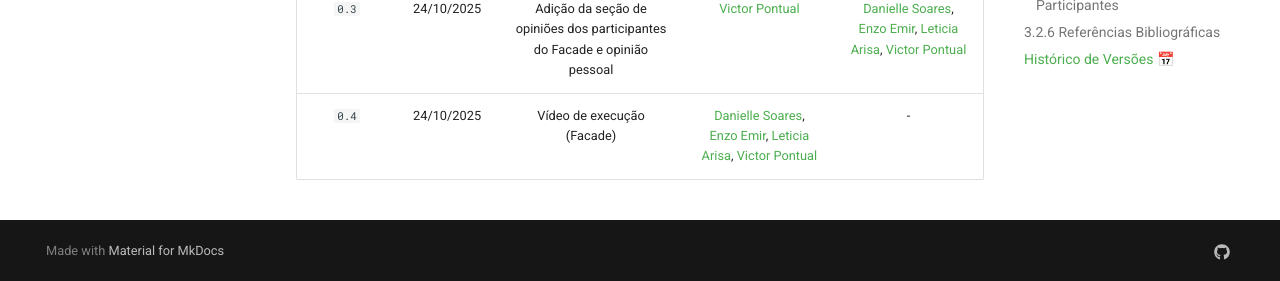
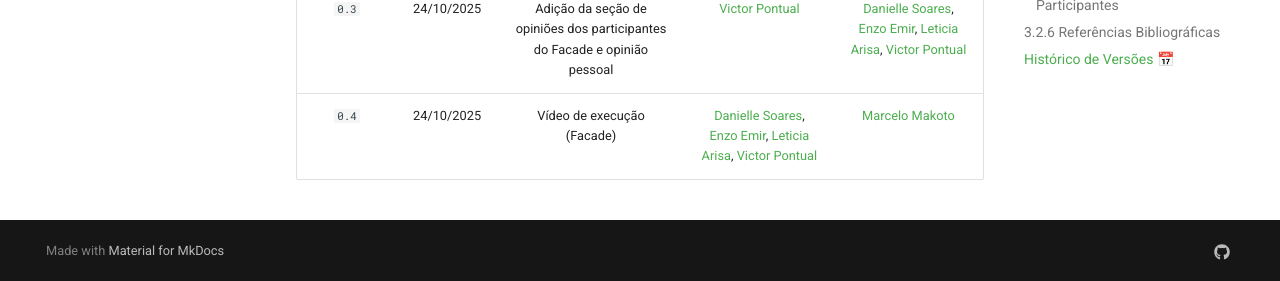
Before and after one commit to UnBArqDsw2025-2-Turma01/2025.2-T01-G1_JogoDigital_Entrega_03, an MkDocs documentation site: the page built from docs/PadroesDeProjeto/3.2.GoFsEstruturais.md, in a window 1280 px wide and 900 px high, scrolled down 14729 px. Shown: the part 616-897 px from the top of the window. Built offline with MkDocs 1.6.1 and Material for MkDocs 9.7.7, drawn with Linux system fonts in a browser that asks for light colours.

Commit message:
docs: adição de revisor

```diff
--- a/docs/PadroesDeProjeto/3.2.GoFsEstruturais.md
+++ b/docs/PadroesDeProjeto/3.2.GoFsEstruturais.md
@@ -481,4 +481,4 @@ Clique [aqui](https://www.youtube.com/watch?v=Jyx_49t3pEk) para acessar a parte
 | `0.1` | 22/10/2025 | Adicionando Documentação GoF Estrutural | [Maria Eduarda Andrade](https://github.com/dudaa28), [Rafael Welz](https://github.com/RafaelSchadt) | [Caio Duarte](https://github.com/caioduart3) |
 | `0.2` | 24/10/2025 | Adicionando Documentação do GoF Facade | [Danielle Soares](https://github.com/danielle-soaress), [Enzo Emir](https://github.com/EnzoEmir), [Leticia Arisa](https://github.com/Leticia-Arisa-K-Higa), [Victor Pontual](https://github.com/VictorPontual) | [Maria Eduarda Andrade](https://github.com/dudaa28) |
 | `0.3` | 24/10/2025 | Adição da seção de opiniões dos participantes do Facade e opinião pessoal | [Victor Pontual](https://github.com/VictorPontual) | [Danielle Soares](https://github.com/danielle-soaress), [Enzo Emir](https://github.com/EnzoEmir), [Leticia Arisa](https://github.com/Leticia-Arisa-K-Higa), [Victor Pontual](https://github.com/VictorPontual) |
-| `0.4` | 24/10/2025 | Vídeo de execução (Facade) | [Danielle Soares](https://github.com/danielle-soaress), [Enzo Emir](https://github.com/EnzoEmir), [Leticia Arisa](https://github.com/Leticia-Arisa-K-Higa), [Victor Pontual](https://github.com/VictorPontual) | - |
+| `0.4` | 24/10/2025 | Vídeo de execução (Facade) | [Danielle Soares](https://github.com/danielle-soaress), [Enzo Emir](https://github.com/EnzoEmir), [Leticia Arisa](https://github.com/Leticia-Arisa-K-Higa), [Victor Pontual](https://github.com/VictorPontual) | [Marcelo Makoto](https://github.com/MM4k) |
```
